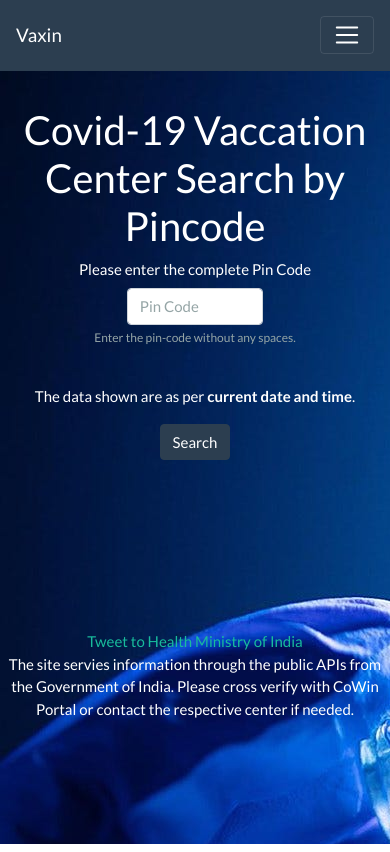
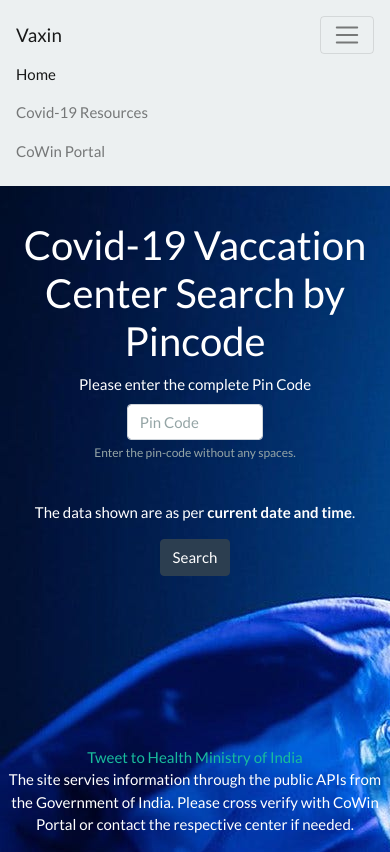
Before and after one commit to iam-vignesh/vaxin-portal, a plain HTML site: page index.html in a window 390 px wide. Both pictures are taken after a click on the button 346 px from the left and 35 px from the top of the page. Drawn offline with nearby package versions, Linux system fonts and the light colour scheme.

Commit message:
ui update

```diff
--- a/index.html
+++ b/index.html
@@ -6,24 +6,19 @@
     <meta charset="utf-8">
     <title>Vaxin Search</title>
     <link rel="shortcut icon" type="image/jpg" href="vax.jpg">
+    <script src="https://ajax.googleapis.com/ajax/libs/jquery/3.1.1/jquery.min.js"></script>
+    <script src="https://maxcdn.bootstrapcdn.com/bootstrap/3.3.7/js/bootstrap.min.js"></script>
     <link rel="stylesheet" href="bootstrap.min.css">
     <link rel="stylesheet" href="stylesheet.css">
-    <script src="https://ajax.googleapis.com/ajax/libs/jquery/3.1.1/jquery.min.js"></script>
-    <script src="https://maxcdn.bootstrapcdn.com/bootstrap/3.3.7/js/bootstrap.min.js"></script>
-
-
 </head>
 
-
-
-
- <nav class="navbar navbar-expand-lg navbar-dark bg-primary">
+<nav class="navbar navbar-expand-lg navbar-light bg-light">
   <a class="navbar-brand" href="#">Vaxin</a>
-    <button class="navbar-toggler" type="button" data-toggle="collapse" data-target="#navbarColor01" aria-controls="navbarColor01" aria-expanded="true" aria-label="Toggle navigation">
+  <button class="navbar-toggler" type="button" data-toggle="collapse" data-target="#navbarColor03" aria-controls="navbarColor03" aaria-label="Toggle navigation">
     <span class="navbar-toggler-icon"></span>
   </button>
 
-    <div class="collapse navbar-collapse" id="navbarColor01">
+  <div class="collapse navbar-collapse" id="navbarColor03">
     <ul class="navbar-nav mr-auto">
       <li class="nav-item active">
         <a class="nav-link" href="#">Home
@@ -31,19 +26,21 @@
         </a>
       </li>
       <li class="nav-item">
-          <a class="nav-link" href="https://covid.army/" target="_blank">Covid-19 Resource</a>
+        <a class="nav-link" href="https://covid.army/" target="_blank"">Covid-19 Resources</a>
       </li>
       <li class="nav-item">
-          <a class="nav-link" href="https://www.cowin.gov.in/home" target="_blank">CoWin Portal</a>
+        <a class="nav-link" href="https://www.cowin.gov.in/home" target="_blank"">CoWin Portal</a>
       </li>
-        <li class="nav-item">
     </ul>
   </div>
 </nav>
 
-  <body>
 
 
+
+
+
+  <body>
       <div id = "space"></div>
 
       <div>
--- a/stylesheet.css
+++ b/stylesheet.css
@@ -32,6 +32,10 @@ body{
     padding-top: 35px;;
 }
 
+.navbar-collapse.in {
+  display: block !important;
+}
+
 
 @media only screen and (max-width: 600px) {
 
```
Lines whose indentation alone changed are shown as unchanged.
